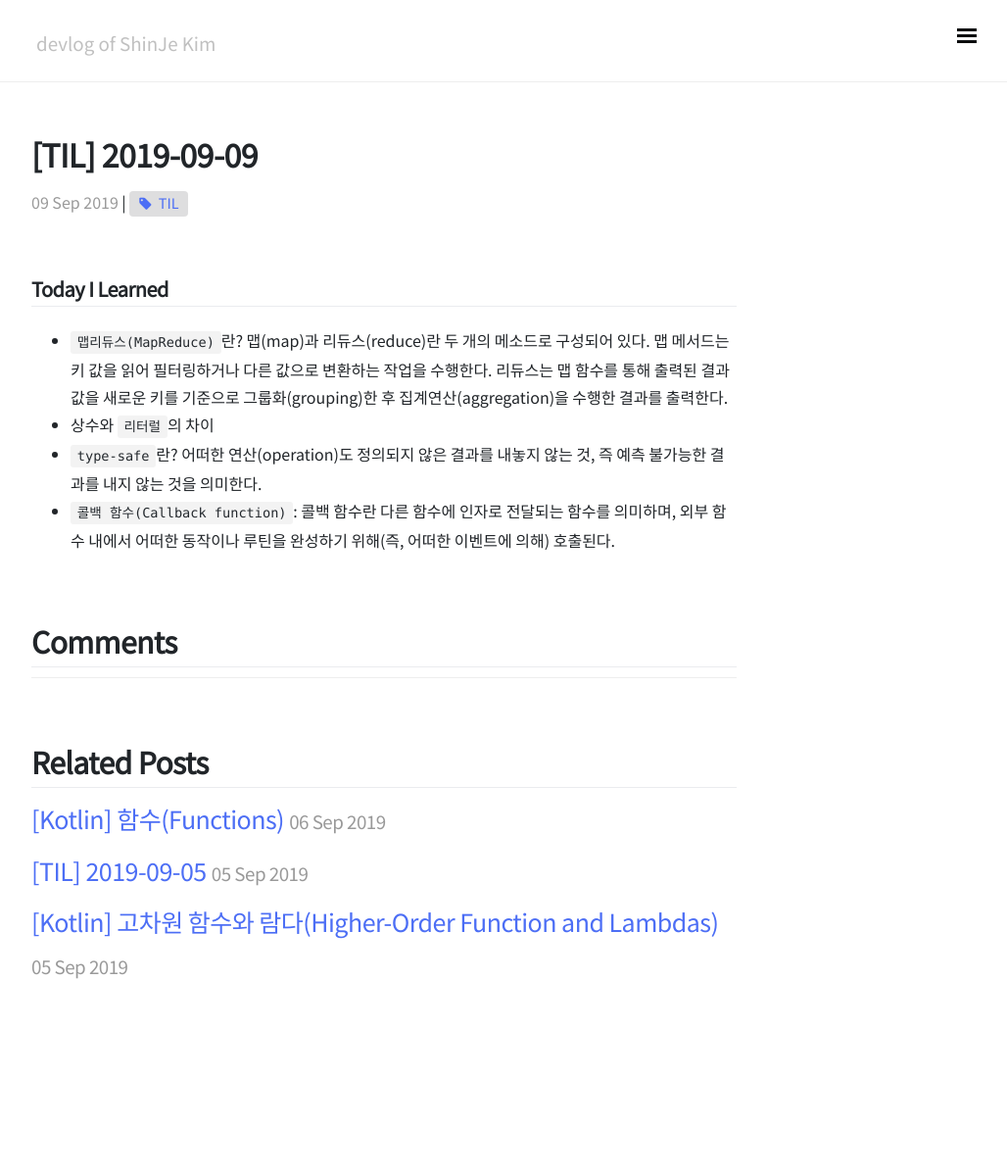
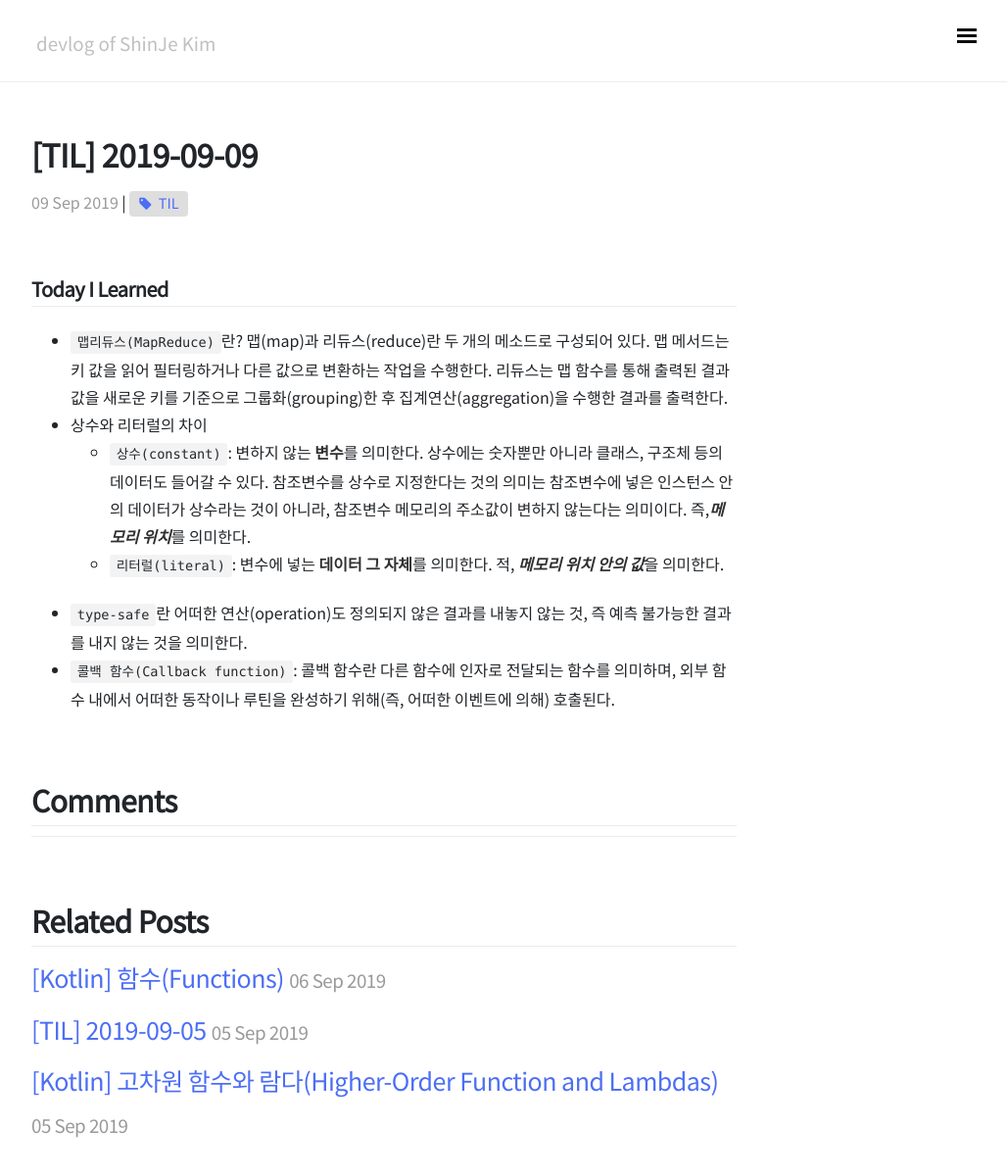
Before and after one commit to ShinJeKim/ShinJeKim.github.io, a Jekyll site: the page built from _posts/TIL/2019-09-09-[TIL]2019-09-00.md, in a window 1280 px wide and 1226 px high. Shown: the top 1200 px of the window at 98% size, without its empty margins (248-1276 px from the left). Built offline with Jekyll 4.4.1, drawn with Linux system fonts in a browser that asks for light colours; nearby versions of some CDN libraries; comment, search, counter and statistics services are not loaded.

Commit message:
TIL 수정

```diff
--- a/_posts/TIL/2019-09-09-[TIL]2019-09-00.md
+++ b/_posts/TIL/2019-09-09-[TIL]2019-09-00.md
@@ -10,6 +10,8 @@ comments: true
 ## Today I Learned
 - `맵리듀스(MapReduce)`란?
   맵(map)과 리듀스(reduce)란 두 개의 메소드로 구성되어 있다. 맵 메서드는 키 값을 읽어 필터링하거나 다른 값으로 변환하는 작업을 수행한다. 리듀스는 맵 함수를 통해 출력된 결과 값을 새로운 키를 기준으로 그룹화(grouping)한 후 집계연산(aggregation)을 수행한 결과를 출력한다.
-- 상수와 `리터럴`의 차이
-- `type-safe`란? 어떠한 연산(operation)도 정의되지 않은 결과를 내놓지 않는 것, 즉 예측 불가능한 결과를 내지 않는 것을 의미한다.
+- 상수와 리터럴의 차이
+  - `상수(constant)`: 변하지 않는 **변수**를 의미한다. 상수에는 숫자뿐만 아니라 클래스, 구조체 등의 데이터도 들어갈 수 있다. 참조변수를 상수로 지정한다는 것의 의미는 참조변수에 넣은 인스턴스 안의 데이터가 상수라는 것이 아니라, 참조변수 메모리의 주소값이 변하지 않는다는 의미이다. 즉,***메모리 위치***를 의미한다.
+  - `리터럴(literal)`: 변수에 넣는 **데이터 그 자체**를 의미한다. 적, ***메모리 위치 안의 값***을 의미한다.
+- `type-safe`란 어떠한 연산(operation)도 정의되지 않은 결과를 내놓지 않는 것, 즉 예측 불가능한 결과를 내지 않는 것을 의미한다.
 - `콜백 함수(Callback function)`: 콜백 함수란 다른 함수에 인자로 전달되는 함수를 의미하며, 외부 함수 내에서 어떠한 동작이나 루틴을 완성하기 위해(즉, 어떠한 이벤트에 의해) 호출된다.
```
